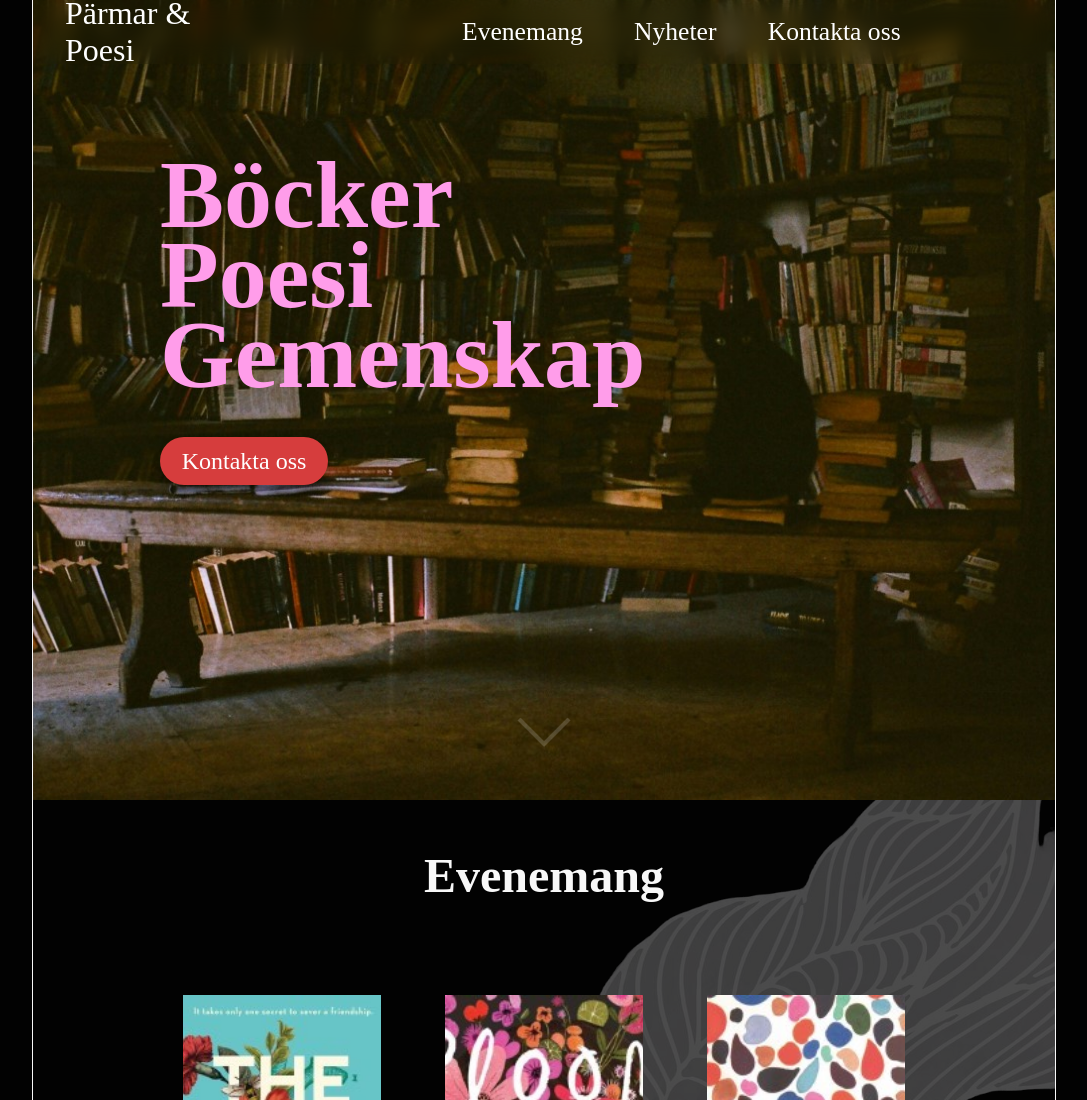
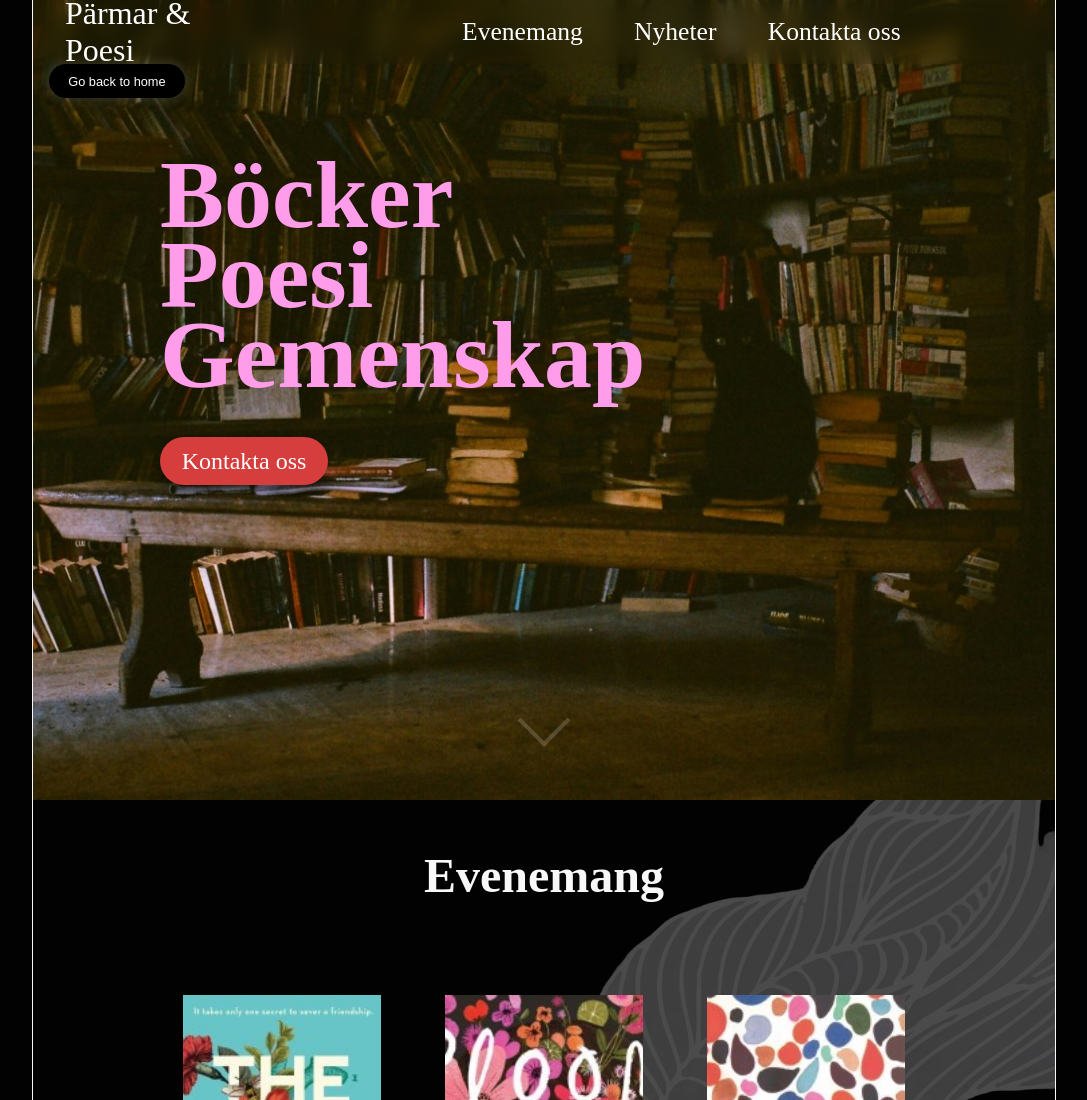
Before and after one commit to amandasnielsen/parmar-poesi, a plain HTML site: page index.html in a window 1280 px wide. Shown: the top 1100 px of the page, without its empty margins (96-1183 px from the left). Drawn offline with Linux system fonts and the light colour scheme; a web font is replaced by a local one.

Commit message:
added button for portfolio

```diff
--- /dev/null
+++ b/back-button.css
@@ -0,0 +1,17 @@
+.back-button {
+	color: white;
+	background-color: black;
+	text-decoration: none;
+	font-size: .8rem;
+	border: none;
+	border-radius: 20px;
+	box-shadow: 0 0 8px 4px rgba(255, 255, 255, 0.1);
+	padding: 0.6rem 1.2rem;
+	display: flex;
+	justify-content: center;
+	align-items: center;
+	z-index: 999;
+	position: fixed;
+	top: 4rem;
+	left: 1rem;
+}
--- /dev/null
+++ b/back-button.js
@@ -0,0 +1,7 @@
+document.addEventListener("DOMContentLoaded", () => {
+	const button = document.getElementById("myButton");
+
+	button.addEventListener("click", () => {
+		window.location.href = "../index.html";
+	});
+  });
--- a/index.html
+++ b/index.html
@@ -22,6 +22,8 @@
     <link rel="stylesheet" href="./news.css" />
     <link rel="stylesheet" href="./contact.css" />
     <link rel="stylesheet" href="./footer.css" />
+    <link rel="stylesheet" href="back-button.css">
+    <script src="back-button.js"></script>
     <title>Pärmar & Poesi</title>
 </head>
 
@@ -51,6 +53,7 @@
                 </section>
             </div>
         </nav>
+        <button class="back-button" id="myButton">Go back to home</button>
     </header>
 
     <main>
```
